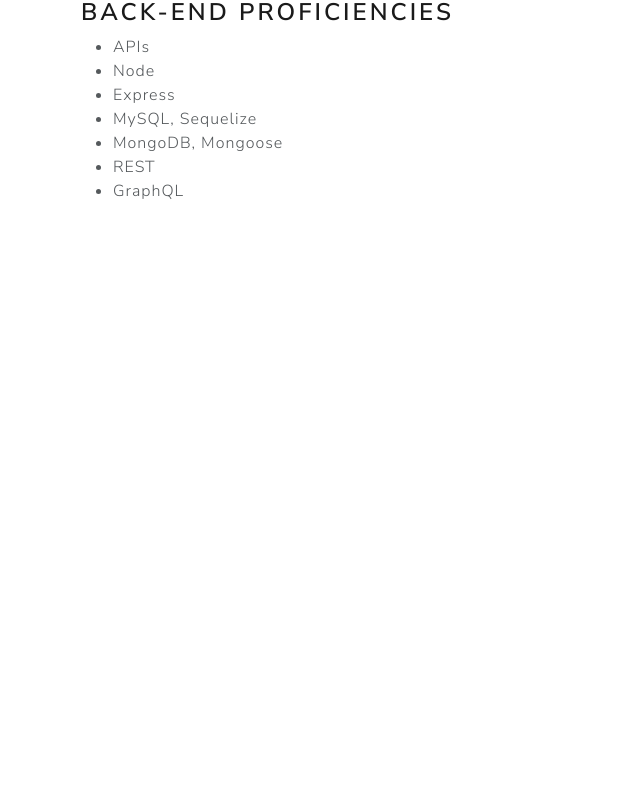
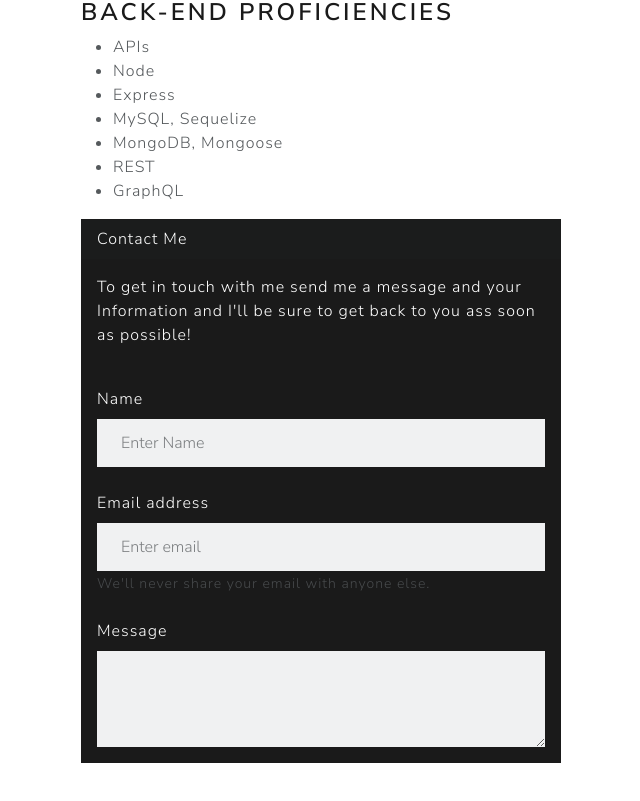
Before and after one commit to J-Diaz103/react-portfolio, a React (Create React App) app: page / in a window 1280 px wide. Shown: the part 1685-2486 px from the top of the page, without its empty margins (279-919 px from the left). Before the commit the page ends 1964 px from the top, so only its background shows below. Built offline with nearby package versions, Linux system fonts and the light colour scheme.

Commit message:
added the contact component

```diff
--- a/src/App.js
+++ b/src/App.js
@@ -3,6 +3,7 @@
 import About from "./components/About"
 import Portfolio from "./components/Portfolio";
 import Resume from "./components/Resume";
+import Contact from "./components/Contact";
 
 
 function App() {
@@ -13,6 +14,7 @@
         <About />
         <Portfolio />
         <Resume />
+        <Contact />
       </div>
 
     </div>
--- /dev/null
+++ b/src/components/Contact/index.js
@@ -0,0 +1,31 @@
+const Contact = () => {
+    return (
+        <div>
+            <div class="card text-white bg-primary mb-3" style={{ maxWidth: "30rem" }}>
+                <div class="card-header">Contact Me</div>
+                <div class="card-body">
+                    <p class="card-text">To get in touch with me send me a message and your Information and I'll be sure to get back to you ass soon as possible!</p>
+                    <form>
+                        <div class="form-group">
+                            <label for="exampleInputEmail1" class="form-label mt-4">Name</label>
+                            <input type="text" class="form-control" placeholder="Enter Name" />
+                        </div>
+                        <div class="form-group">
+                            <label for="exampleInputEmail1" class="form-label mt-4">Email address</label>
+                            <input type="email" class="form-control" id="exampleInputEmail1" aria-describedby="emailHelp" placeholder="Enter email" />
+                            <small id="emailHelp" class="form-text text-muted">We'll never share your email with anyone else.</small>
+                        </div>
+                        <div class="form-group">
+                            <label for="exampleTextarea" class="form-label mt-4">Message</label>
+                            <textarea class="form-control" id="exampleTextarea" rows="3"></textarea>
+                        </div>
+
+                    </form>
+
+                </div>
+            </div>
+        </div>
+    );
+}
+
+export default Contact;
--- a/src/components/Nav/index.js
+++ b/src/components/Nav/index.js
@@ -12,9 +12,7 @@
                 <div className="collapse navbar-collapse" id="navbarColor03">
                     <ul className="navbar-nav me-auto">
                         <li className="nav-item">
-                            <a className="nav-link active" href="/aboutme" >About Me
-                                <span className="visually-hidden">(current)</span>
-                            </a>
+                            <a className="nav-link " href="/aboutme" >About Me</a>
                         </li>
                         <li classNames="nav-item">
                             <a className="nav-link" href="/portfolio" >Portfolio</a>
```
